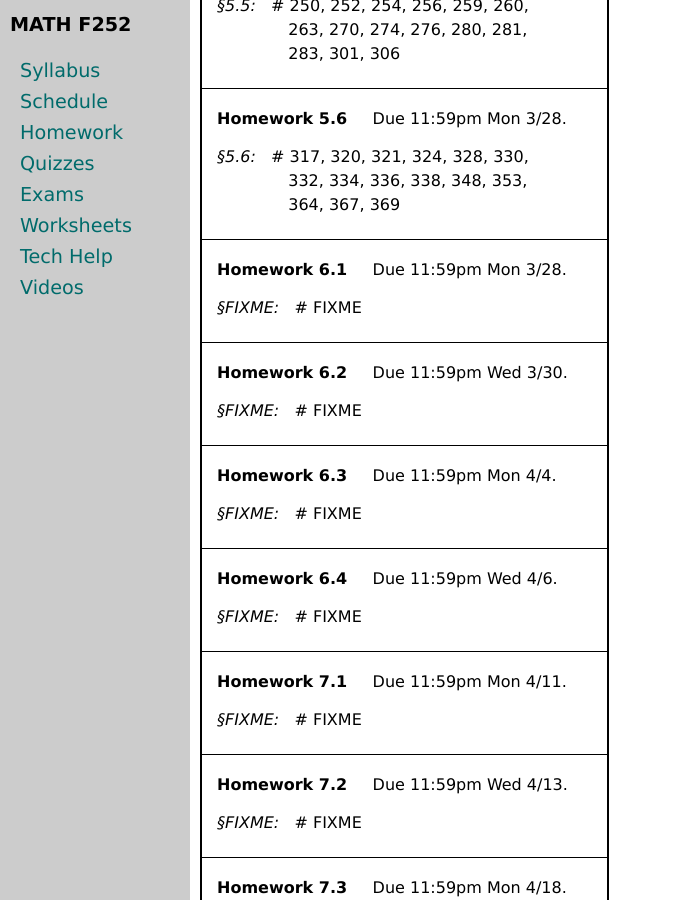
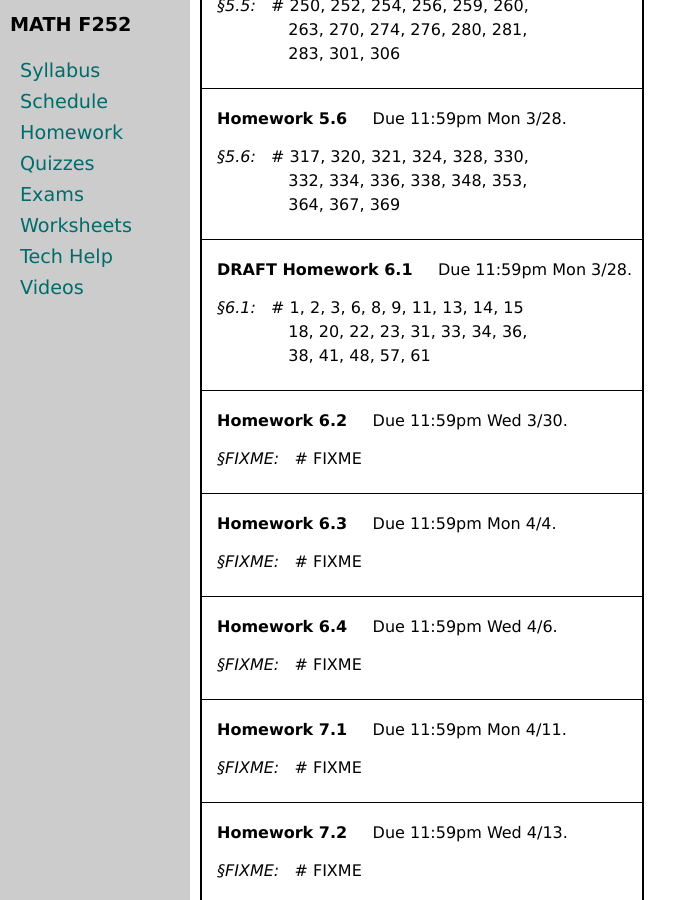
Before and after one commit to uaf-math/calc2, a Jekyll site: the page built from homework.md, in a window 1280 px wide and 900 px high, scrolled down 3249 px. Shown: the whole window, without its empty margins (0-696 px from the left). Built offline with Jekyll 4.4.1, drawn with Linux system fonts in a browser that asks for light colours.

Commit message:
draft HW 6.1

```diff
--- a/_data/homework.yml
+++ b/_data/homework.yml
@@ -137,11 +137,13 @@
     problems: 317, 320, 321, 324, 328, 330,
     cont: 332, 334, 336, 338, 348, 353,
     contcont: 364, 367, 369
-- name: Homework 6.1
+- name: DRAFT Homework 6.1
   due: 11:59pm Mon 3/28
   sections:
-  - section: FIXME
-    problems: FIXME
+  - section: 6.1
+    problems: 1, 2, 3, 6, 8, 9, 11, 13, 14, 15
+    cont: 18, 20, 22, 23, 31, 33, 34, 36,
+    contcont: 38, 41, 48, 57, 61
 - name: Homework 6.2
   due: 11:59pm Wed 3/30
   sections:
```
